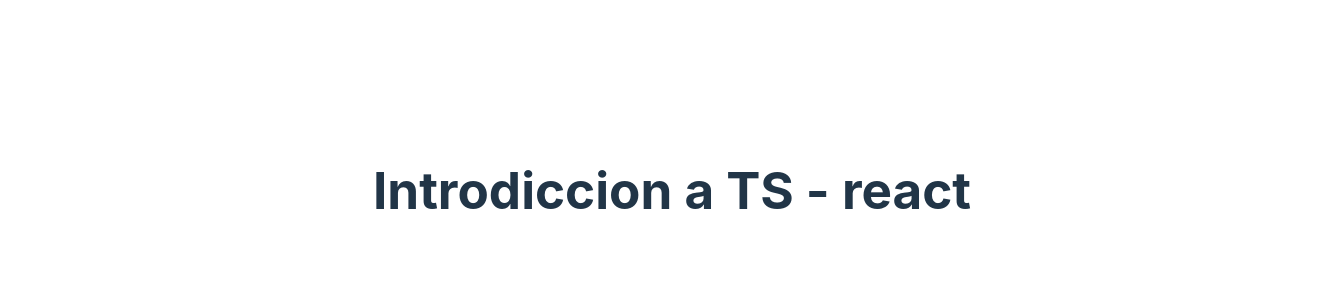
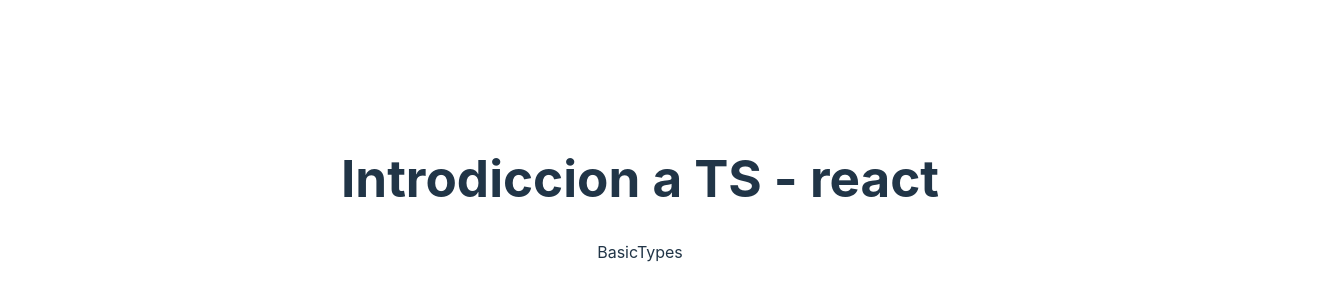
Before and after one commit to jesusADR/practicas_ReactName, a React (Vite) app: page / in a window 1280 px wide. Shown: the part 210-510 px from the top of the page, 1344 px wide, since content can reach past the window. Built offline with nearby package versions, Linux system fonts and the light colour scheme.

Commit message:
correcion error de BasicType

```diff
--- a/src/App.tsx
+++ b/src/App.tsx
@@ -1,11 +1,15 @@
-
-import './App.css'
+import {BasicTypes} from './typescript'
 
 function App() {
 
   return (
     <main>
       <h1>Introdiccion a TS - react</h1>
+
+      {/*aqui*/}
+
+      <BasicTypes/>
+
     </main>
   )
 }
--- /dev/null
+++ b/src/typescript/BasicTypes.tsx
@@ -0,0 +1,8 @@
+
+import React from 'react'
+
+export const BasicTypes = () => {
+  return (
+    <div>BasicTypes</div>
+  )
+}
--- /dev/null
+++ b/src/typescript/index.ts
@@ -0,0 +1,2 @@
+
+export * from './BasicTypes';
```
